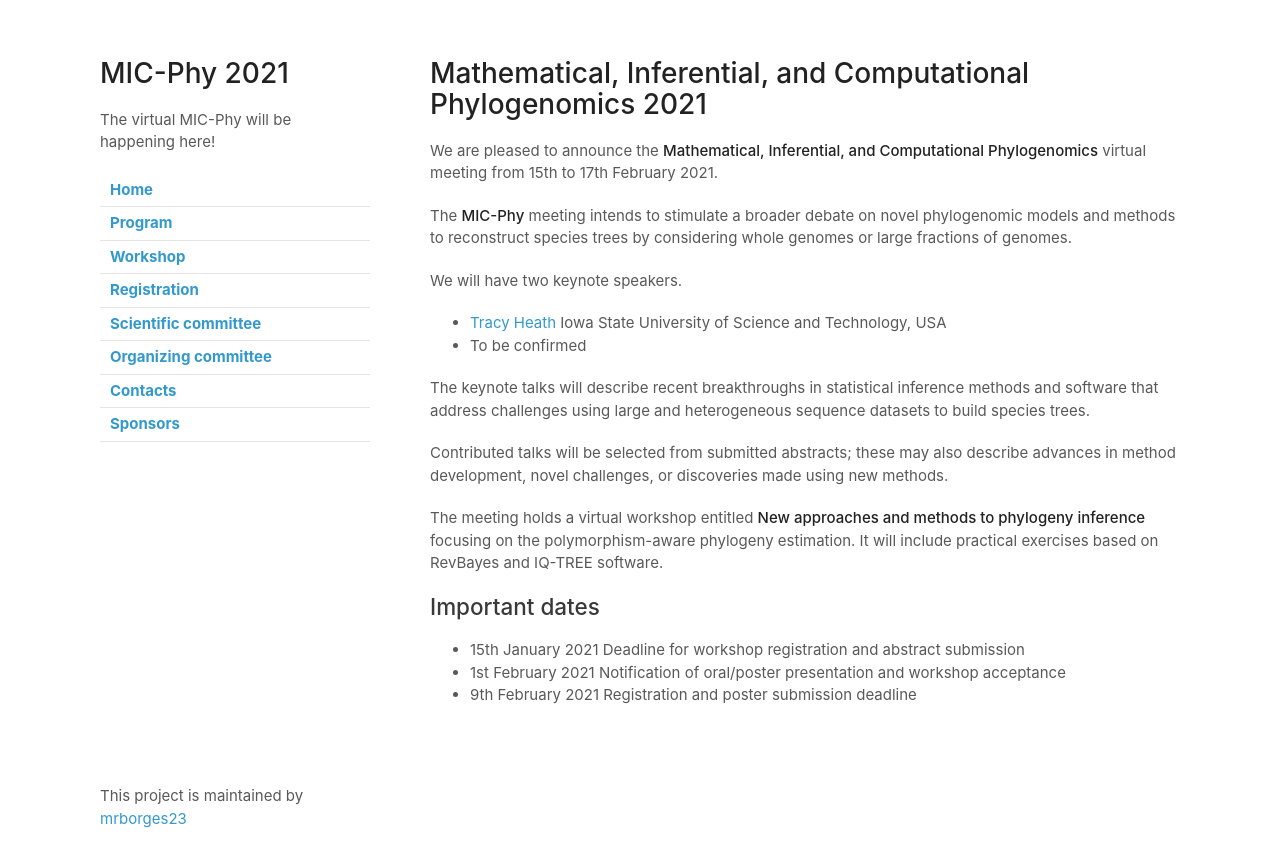
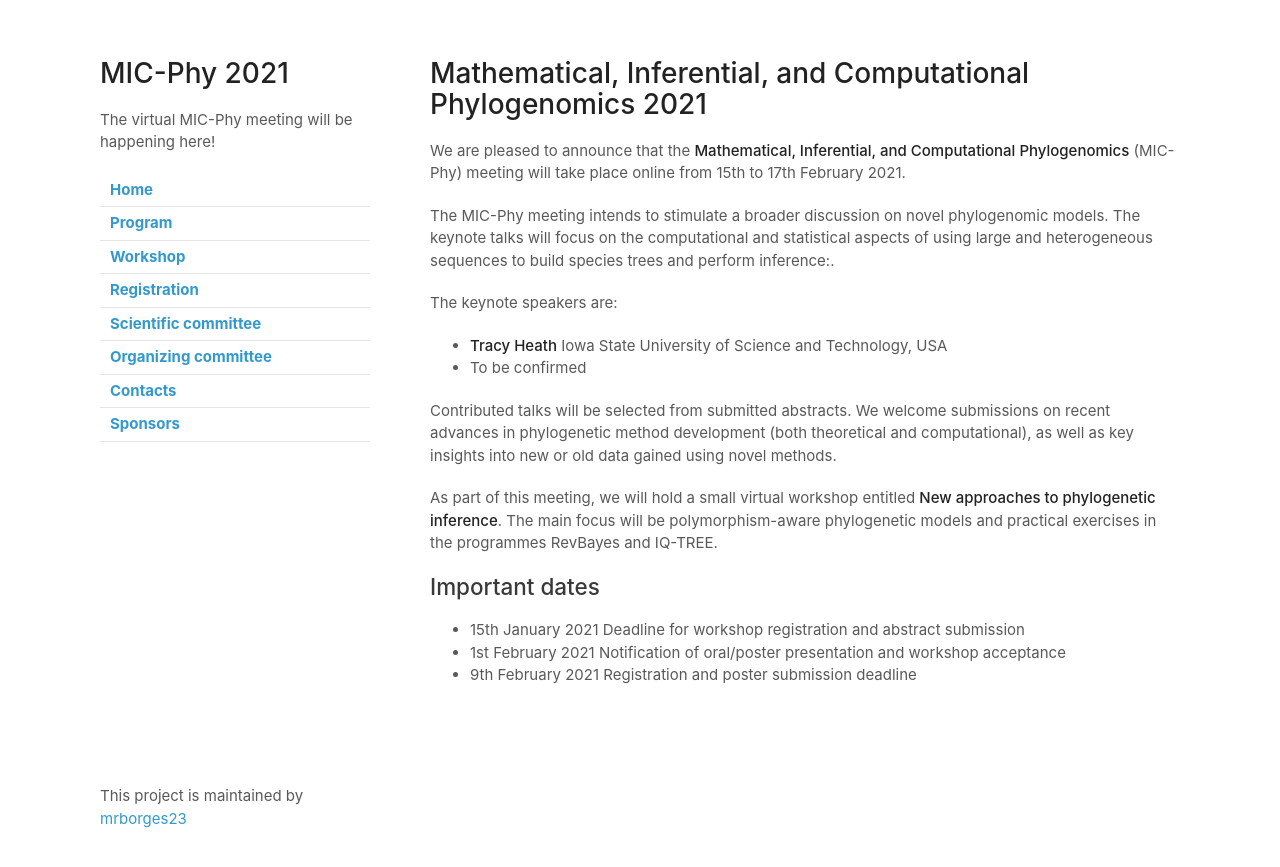
Before and after one commit to mrborges23/micphy2021, a Jekyll site: the page built from index.md, in a window 1280 px wide. Shown: the top 867 px of the page. Built offline with Jekyll 4.4.1, drawn with Linux system fonts in a browser that asks for light colours; our own code applies the rules of GitHub Pages for plain Markdown files.

Commit message:
Few changes

```diff
--- a/_config.yml
+++ b/_config.yml
@@ -1,6 +1,6 @@
 theme: jekyll-theme-minimal
 title: MIC-Phy 2021
-description: The virtual MIC-Phy will be happening here!
+description: The virtual MIC-Phy meeting will be happening here!
 show_downloads: false
 navigation:
   - title: Home
--- a/index.md
+++ b/index.md
@@ -3,20 +3,19 @@ layout: default
 ---
 # Mathematical, Inferential, and Computational Phylogenomics 2021
 
-We are pleased to announce the **Mathematical, Inferential, and Computational Phylogenomics** virtual meeting from 15th to 17th February 2021.
+We are pleased to announce that the **Mathematical, Inferential, and Computational Phylogenomics** (MIC-Phy) meeting will take place online from 15th to 17th February 2021.
 
-The **MIC-Phy** meeting intends to stimulate a broader debate on novel phylogenomic models and methods to reconstruct species trees by considering whole genomes or large fractions of genomes.
+The MIC-Phy meeting intends to stimulate a broader discussion on novel phylogenomic models. The keynote talks will focus on the computational and statistical aspects of using large and heterogeneous sequences to build species trees and perform inference:.
 
-We will have two keynote speakers.
+The keynote speakers are:
 
-* [Tracy Heath](https://www.eeob.iastate.edu/people/tracy-heath) Iowa State University of Science and Technology, USA
+* [**Tracy Heath**](https://www.eeob.iastate.edu/people/tracy-heath) Iowa State University of Science and Technology, USA
 * To be confirmed
 
-The keynote talks will describe recent breakthroughs in statistical inference methods and software that address challenges using large and heterogeneous sequence datasets to build species trees.
+Contributed talks will be selected from submitted abstracts. We welcome submissions on recent advances in phylogenetic method development (both theoretical and computational), as well as key insights into new or old data gained using novel methods.
 
-Contributed talks will be selected from submitted abstracts; these may also describe advances in method development, novel challenges, or discoveries made using new methods.
+As part of this meeting, we will hold a small virtual workshop entitled **New approaches to phylogenetic inference**. The main focus will be polymorphism-aware phylogenetic models and practical exercises in the programmes RevBayes and IQ-TREE.
 
-The meeting holds a virtual workshop entitled **New approaches and methods to phylogeny inference** focusing on the polymorphism-aware phylogeny estimation. It will include practical exercises based on RevBayes and IQ-TREE software.
 
 ## Important dates
 
```
Also changed, not shown: program.md (+4 -4 lines), registration.md (+6 -6 lines), workshop.md (+2 -4 lines), organizers.md (line endings or trailing spaces).
